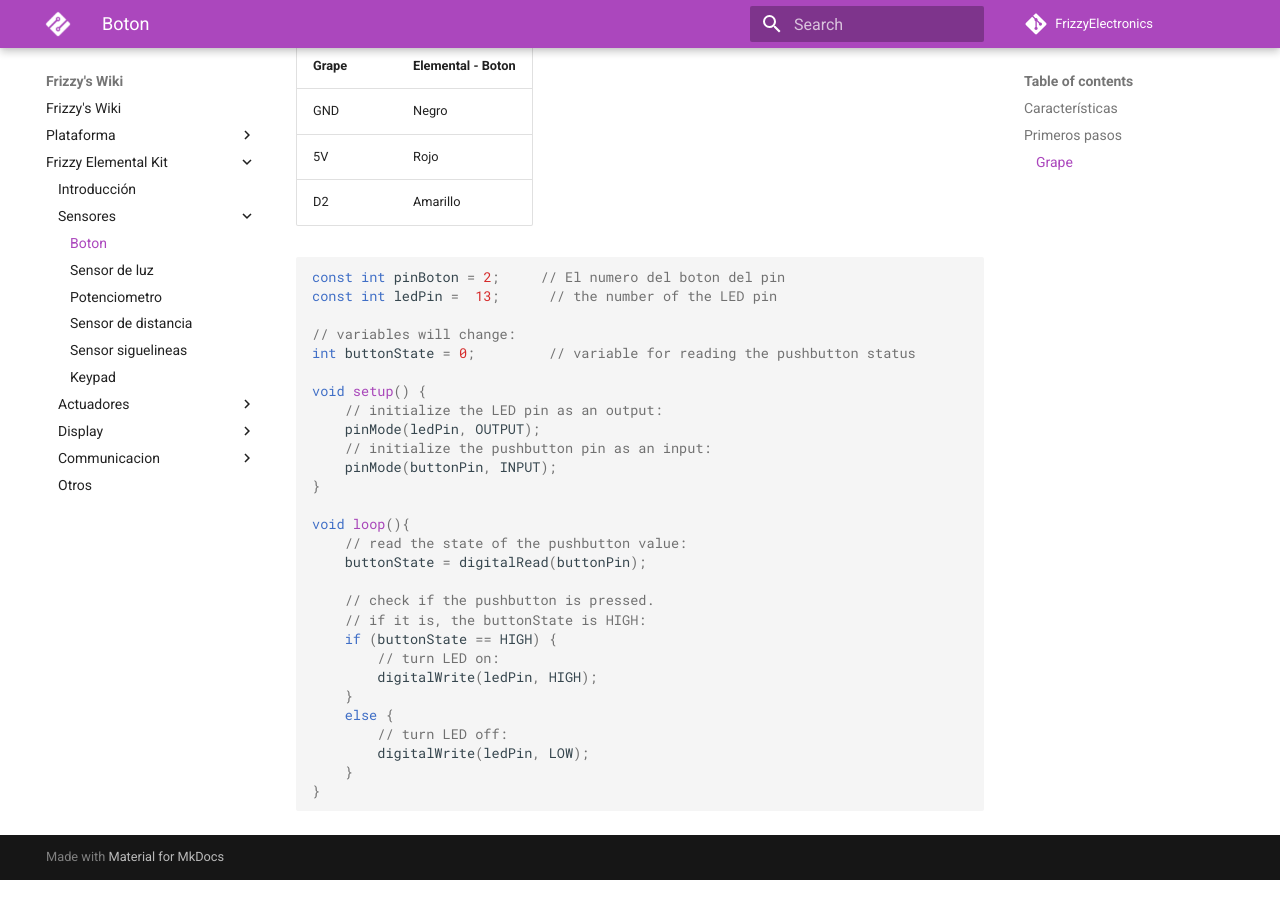
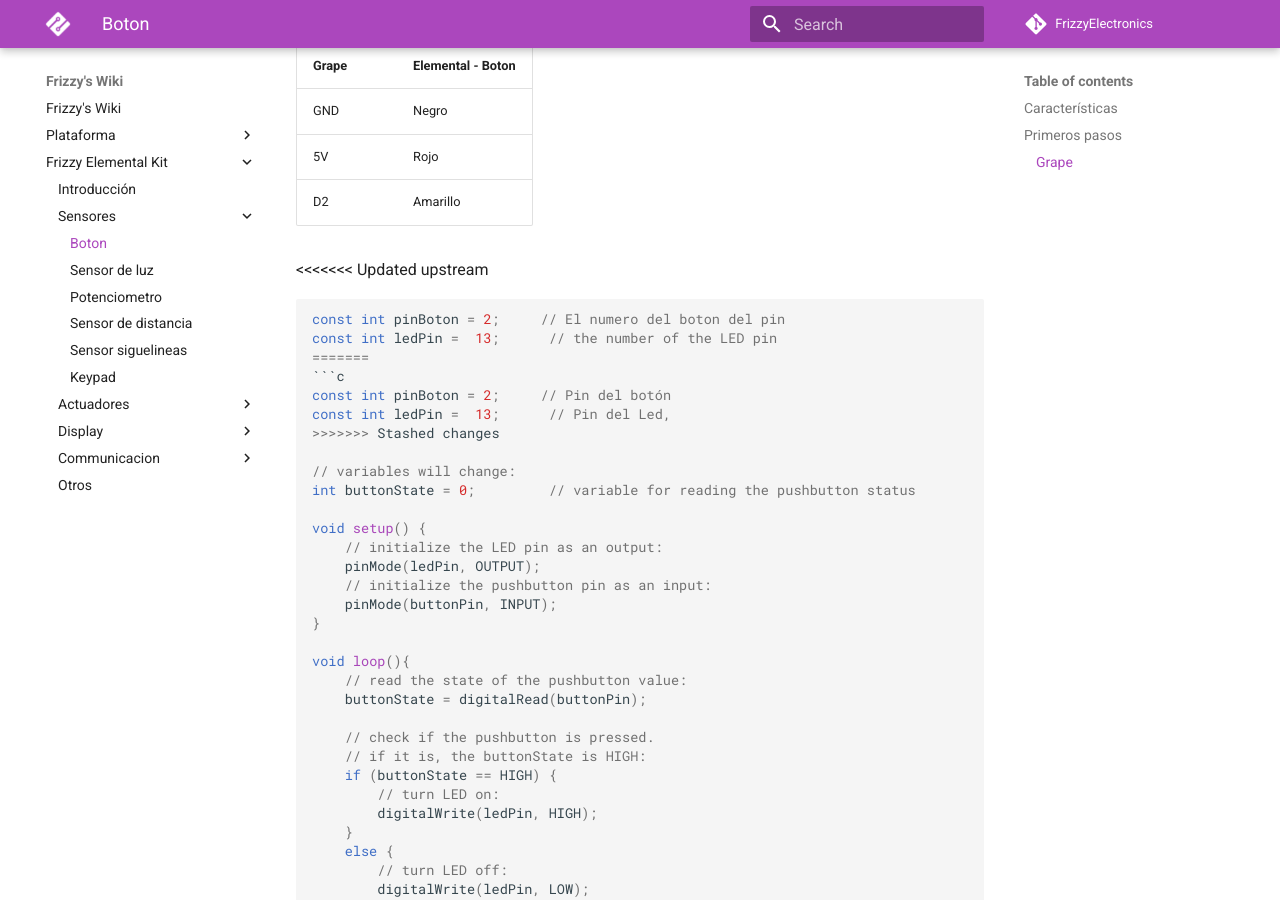
Before and after one commit to FrizzyElectronics/ElementalKitDocs, an MkDocs documentation site: the page built from docs/boton.md, in a window 1280 px wide and 900 px high, scrolled down 1012 px. Built offline with MkDocs 1.6.1 and Material for MkDocs 9.7.7, drawn with Linux system fonts in a browser that asks for light colours; comment, search, counter and statistics services are not loaded; old or Windows-style settings are respelled for this version of MkDocs.

Commit message:
Auto stash before merge of "master" and "origin/master"

````diff
--- a/docs/boton.md
+++ b/docs/boton.md
@@ -22,9 +22,15 @@ El módulo de botón es un pequeño switch momentaneo de 12mm. Contiene el propi
 | 5V    | Rojo              |
 | D2    | Amarillo          |
 
+<<<<<<< Updated upstream
 ```c++
 const int pinBoton = 2;     // El numero del boton del pin
 const int ledPin =  13;      // the number of the LED pin
+=======
+```c
+const int pinBoton = 2;     // Pin del botón
+const int ledPin =  13;      // Pin del Led,
+>>>>>>> Stashed changes
 
 // variables will change:
 int buttonState = 0;         // variable for reading the pushbutton status
````
